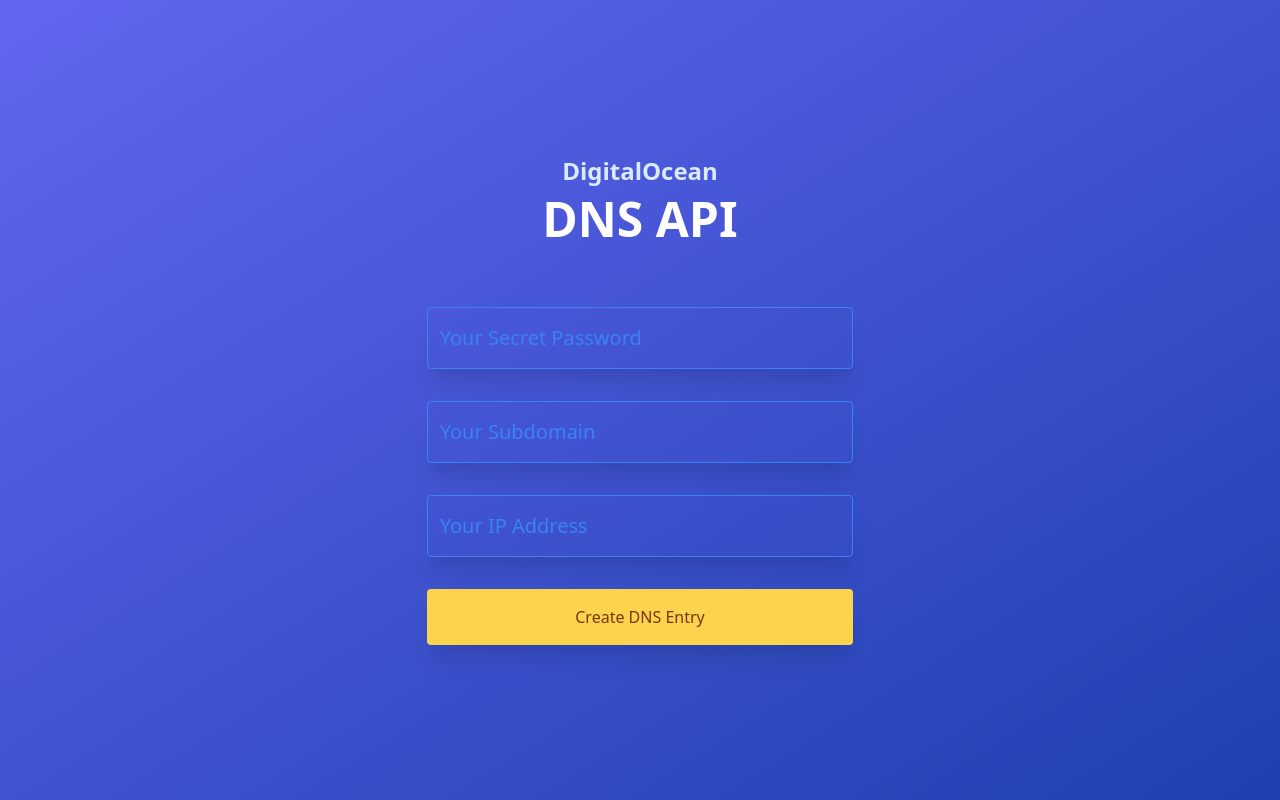
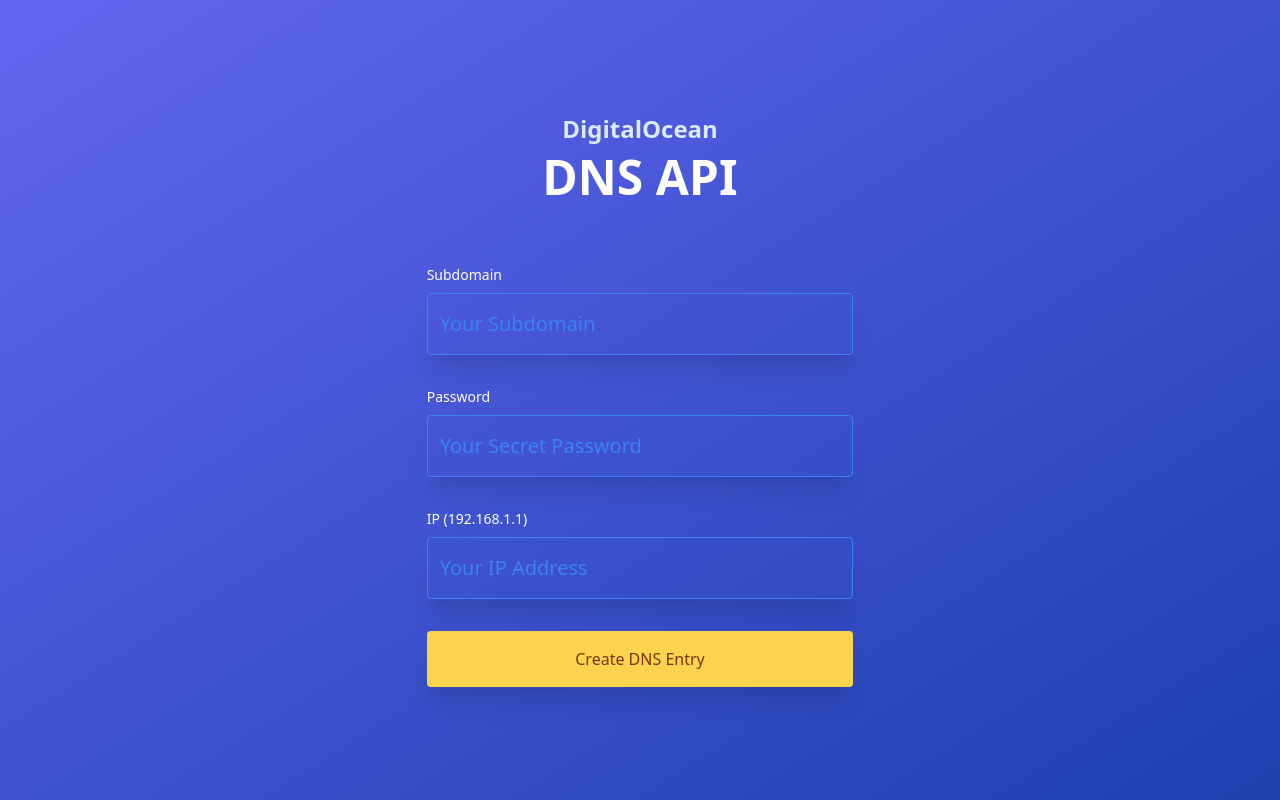
Before and after one commit to do-community/do-dns-frontend, a React (Create React App) app: page / in a window 1280 px wide. Built offline with nearby package versions, Linux system fonts and the light colour scheme.

Commit message:
adding labels

```diff
--- a/src/App.js
+++ b/src/App.js
@@ -25,8 +25,18 @@
 
   return (
     <form onSubmit={handleSubmit(onSubmit)} className="space-y-8">
-      {/* register your input into the hook by invoking the "register" function */}
       <div>
+        <label className="block text-sm text-white mb-2">Subdomain</label>
+        <input
+          className="w-full py-4 px-3 text-xl text-white rounded shadow-xl bg-transparent border border-blue-500 focus:outline-none focus:border-yellow-400 placeholder-blue-500"
+          name="name"
+          placeholder="Your Subdomain"
+          ref={register}
+        />
+      </div>
+
+      <div>
+        <label className="block text-sm text-white mb-2">Password</label>
         <input
           className="w-full py-4 px-3 text-xl text-white rounded shadow-xl bg-transparent border border-blue-500 focus:outline-none focus:border-yellow-400 placeholder-blue-500"
           name="secret"
@@ -34,15 +44,11 @@
           ref={register}
         />
       </div>
+
       <div>
-        <input
-          className="w-full py-4 px-3 text-xl text-white rounded shadow-xl bg-transparent border border-blue-500 focus:outline-none focus:border-yellow-400 placeholder-blue-500"
-          name="name"
-          placeholder="Your Subdomain"
-          ref={register}
-        />
-      </div>
-      <div>
+        <label className="block text-sm text-white mb-2">
+          IP (192.168.1.1)
+        </label>
         <input
           className="w-full py-4 px-3 text-xl text-white rounded shadow-xl bg-transparent border border-blue-500 focus:outline-none focus:border-yellow-400 placeholder-blue-500"
           name="ip"
```
